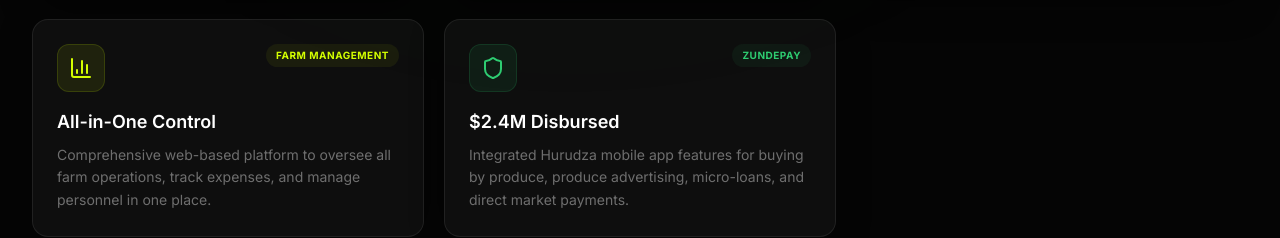
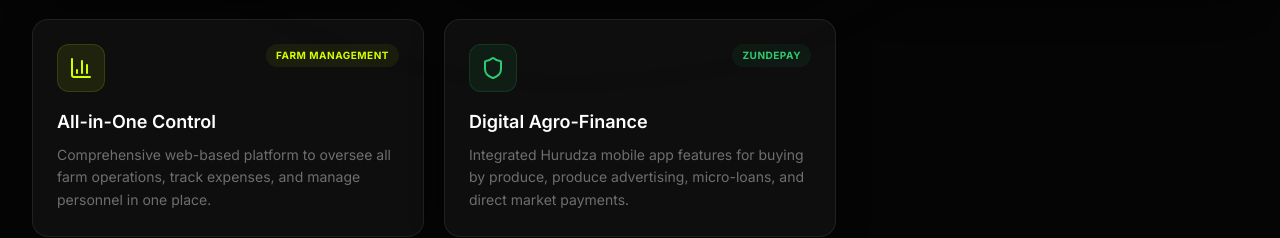
Before and after one commit to ThulaniTheProgrammer/Hurudzaii, a React (Vite) app: page / in a window 1280 px wide. Shown: the part 2048-2286 px from the top of the page. Built offline with nearby package versions, Linux system fonts and the light colour scheme.

Commit message:
style: remove monetary amount from ZundePay feature title

```diff
--- a/src/components/agritech/FeaturesSection.tsx
+++ b/src/components/agritech/FeaturesSection.tsx
@@ -38,7 +38,7 @@ const features = [
   },
   {
     icon: Shield,
-    title: '$2.4M Disbursed',
+    title: 'Digital Agro-Finance',
     description: 'Integrated Hurudza mobile app features for buying by produce, produce advertising, micro-loans, and direct market payments.',
     stat: 'ZundePay',
     color: '#2ECC71',
```
